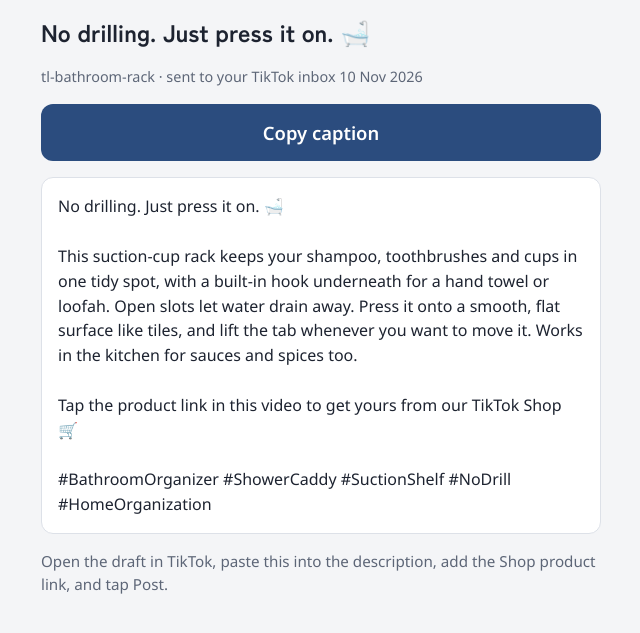
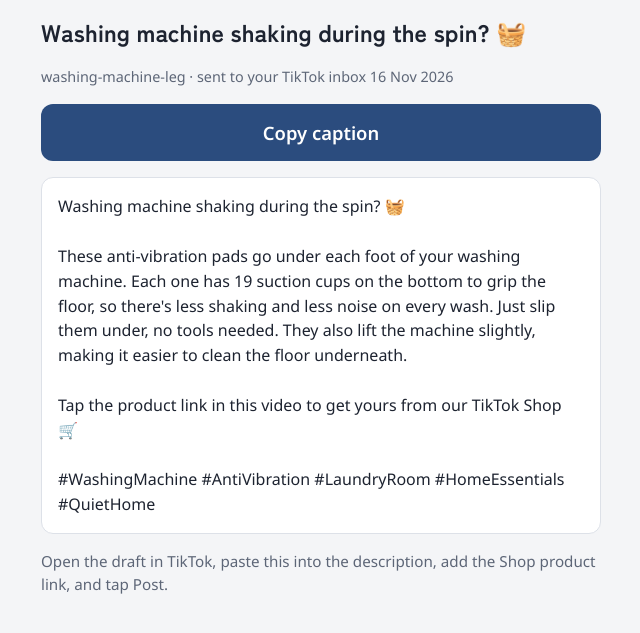
Before and after one commit to ReallyGoodOrNot/nihombashi, a plain HTML site: page index.html in a window 1280 px wide. Shown: the part 47-680 px from the top of the page, without its empty margins (319-959 px from the left). Drawn offline with Linux system fonts and the light colour scheme.

Commit message:
TikTok caption: washing-machine-leg

```diff
--- a/index.html
+++ b/index.html
@@ -34,16 +34,16 @@ pre { margin: 0; white-space: pre-wrap; overflow-wrap: anywhere; font: 1rem/1.55
 </style></head><body>
 <main>
   <p class="brand">NIHOMBASHI</p>
-  <h1 id="product">No drilling. Just press it on. 🛁</h1>
-  <p class="meta" id="sent">tl-bathroom-rack · sent to your TikTok inbox 10 Nov 2026</p>
+  <h1 id="product">Washing machine shaking during the spin? 🧺</h1>
+  <p class="meta" id="sent">washing-machine-leg · sent to your TikTok inbox 16 Nov 2026</p>
   <button type="button" id="copy">Copy caption</button>
-  <pre id="cap" tabindex="0">No drilling. Just press it on. 🛁
+  <pre id="cap" tabindex="0">Washing machine shaking during the spin? 🧺
 
-This suction-cup rack keeps your shampoo, toothbrushes and cups in one tidy spot, with a built-in hook underneath for a hand towel or loofah. Open slots let water drain away. Press it onto a smooth, flat surface like tiles, and lift the tab whenever you want to move it. Works in the kitchen for sauces and spices too.
+These anti-vibration pads go under each foot of your washing machine. Each one has 19 suction cups on the bottom to grip the floor, so there's less shaking and less noise on every wash. Just slip them under, no tools needed. They also lift the machine slightly, making it easier to clean the floor underneath.
 
 Tap the product link in this video to get yours from our TikTok Shop 🛒
 
-#BathroomOrganizer #ShowerCaddy #SuctionShelf #NoDrill #HomeOrganization</pre>
+#WashingMachine #AntiVibration #LaundryRoom #HomeEssentials #QuietHome</pre>
   <p class="steps">Open the draft in TikTok, paste this into the description, add the Shop product link, and tap Post.</p>
 </main>
 <script>
```
